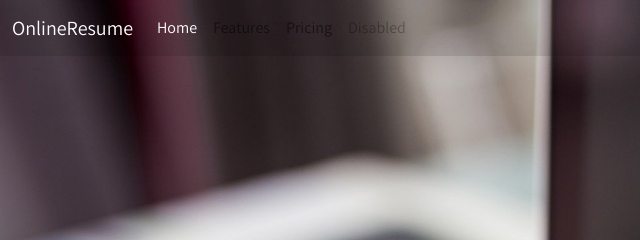
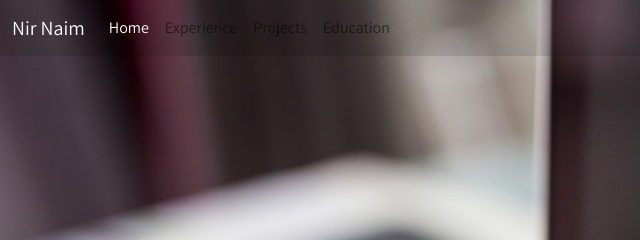
Before and after one commit to nirnaim/nirnaim.github.io, a plain HTML site: page index.html in a window 1280 px wide. Shown: the top 240 px of the page, 0-640 px from the left. Drawn offline with nearby package versions, Linux system fonts and the light colour scheme.

Commit message:
Edit Menu

```diff
--- a/index.html
+++ b/index.html
@@ -14,7 +14,7 @@
   <body>
     <nav id="headerNav" class="navbar fixed-top navbar-expand-lg navbar-light">
       <div class="container-fluid">
-        <a class="navbar-brand" href="#">OnlineResume</a>
+        <a class="navbar-brand" href="#">Nir Naim</a>
     <button class="navbar-toggler" type="button" data-bs-toggle="collapse" data-bs-target="#navbarNav" aria-controls="navbarNav" aria-expanded="false" aria-label="Toggle navigation">
       <span class="navbar-toggler-icon"></span>
     </button>
@@ -24,13 +24,13 @@
           <a class="nav-link active" aria-current="page" href="#">Home</a>
         </li>
         <li class="nav-item">
-          <a class="nav-link" href="#">Features</a>
+          <a class="nav-link" href="#">Experience</a>
         </li>
         <li class="nav-item">
-          <a class="nav-link" href="#">Pricing</a>
+          <a class="nav-link" href="#">Projects</a>
         </li>
         <li class="nav-item">
-          <a class="nav-link disabled" href="#" tabindex="-1" aria-disabled="true">Disabled</a>
+          <a class="nav-link" href="#">Education</a>
         </li>
       </ul>
     </div>
```
